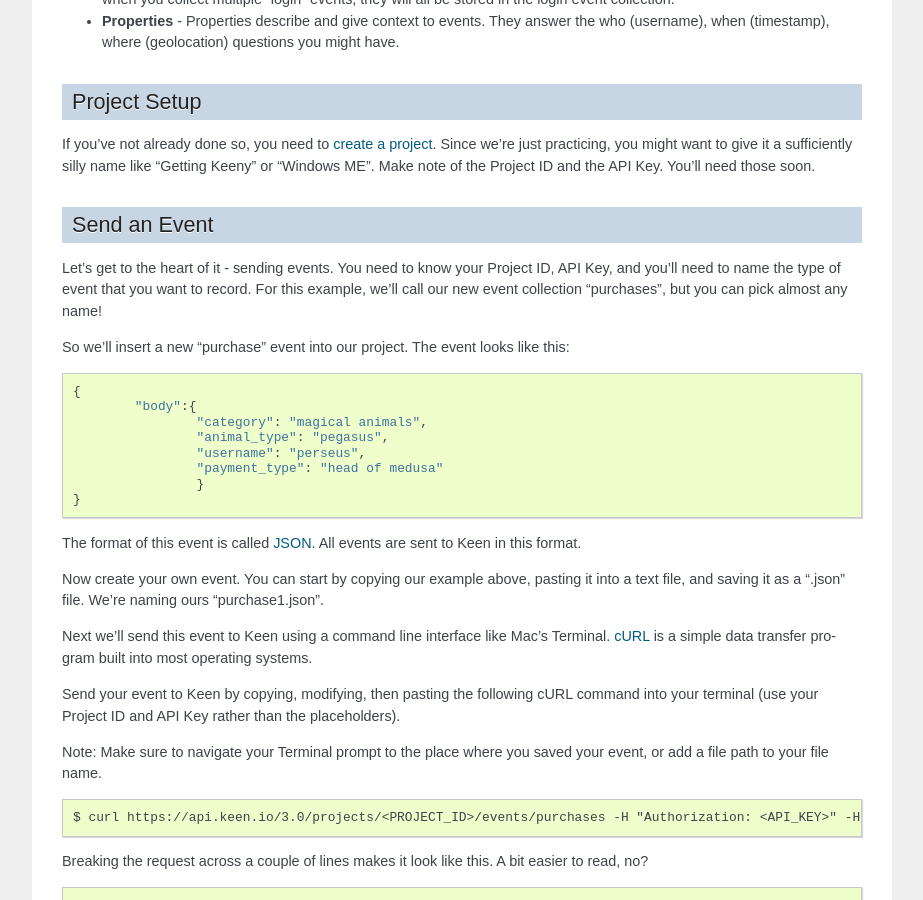
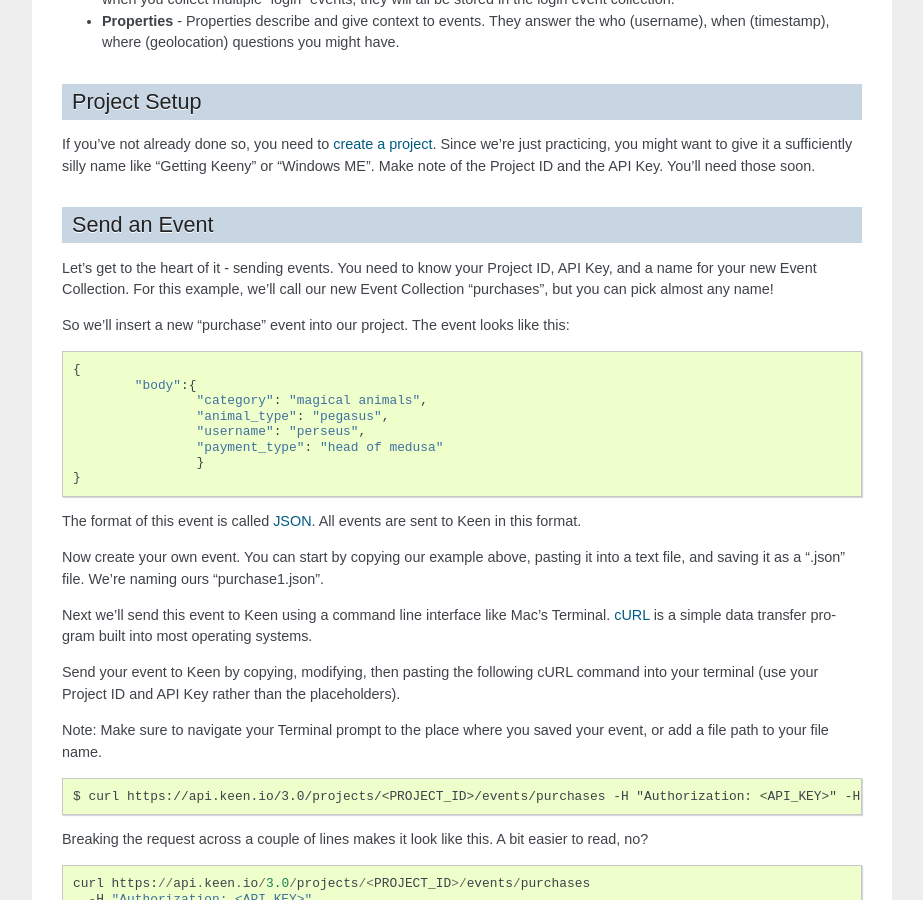
Before and after one commit to keenlabs/Keen-Docs, a Sphinx documentation site: the page built from source/getting_started_guide.rst, in a window 1280 px wide and 900 px high, scrolled down 749 px. Shown: the whole window, without its empty margins (198-1121 px from the left). Built offline with Sphinx 7.4.7, drawn with Linux system fonts in a browser that asks for light colours.

Commit message:
minor revision

```diff
--- a/source/getting_started_guide.rst
+++ b/source/getting_started_guide.rst
@@ -39,7 +39,7 @@
 =============
 
 
-Let's get to the heart of it - sending events. You need to know your Project ID, API Key, and you'll need to name the type of event that you want to record. For this example, we’ll call our new event collection "purchases", but you can pick almost any name!
+Let's get to the heart of it - sending events. You need to know your Project ID, API Key, and a name for your new Event Collection. For this example, we’ll call our new Event Collection "purchases", but you can pick almost any name!
 
 So we’ll insert a new "purchase" event into our project. The event looks like this::
 
```
